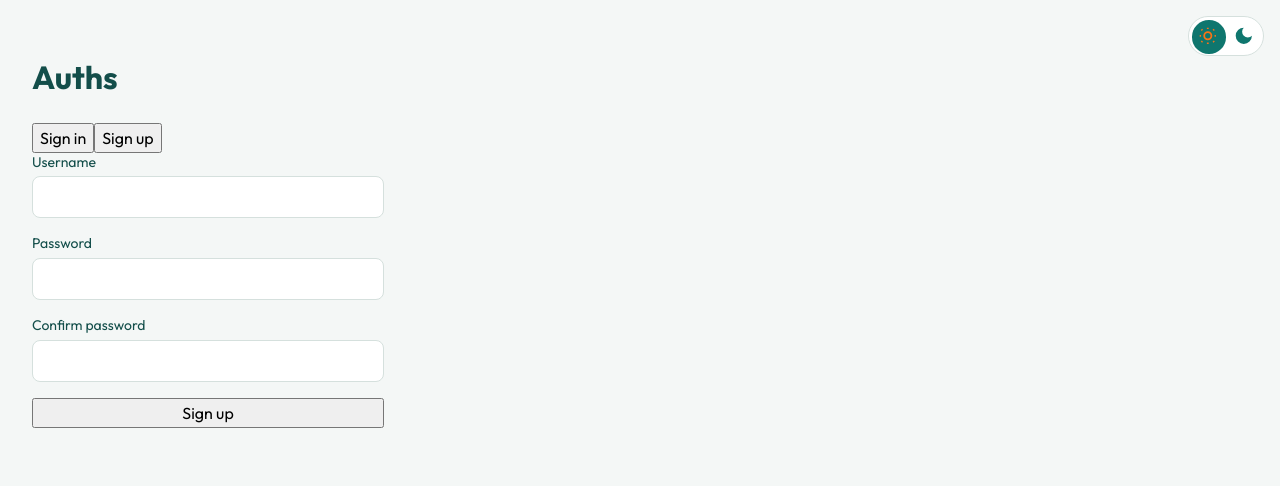
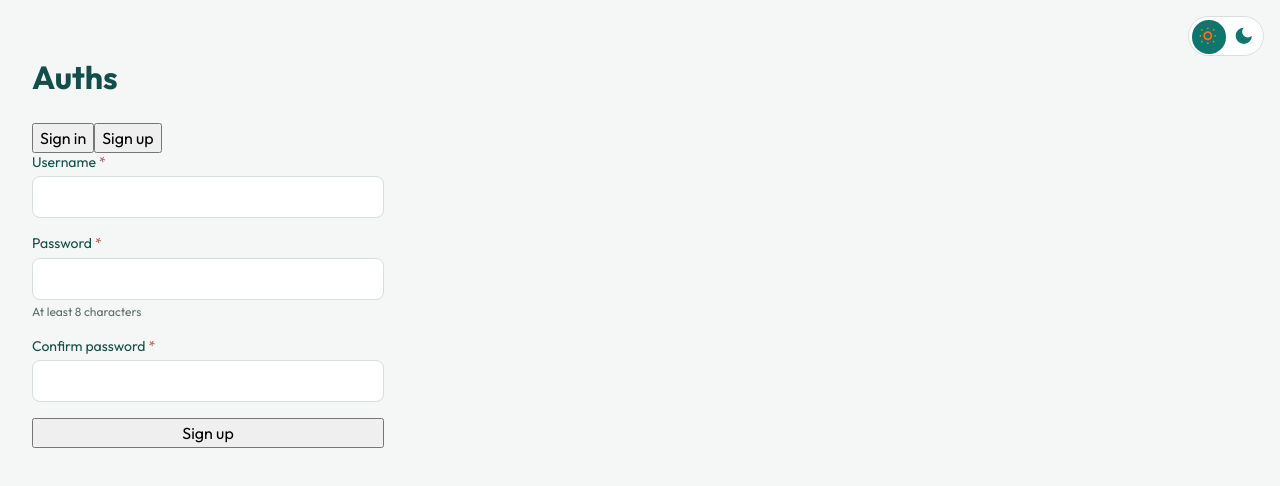
Before and after one commit to barfaoui/train-blocks, a React (Vite) app in the folder auths/front/: page /login in a window 1280 px wide. Both pictures are taken after a click on the tab "Sign up". Shown: the top 486 px of the page. Built offline with nearby package versions, Linux system fonts and the light colour scheme; no server answers.

Commit message:
required and helper text

```diff
--- a/auths/front/src/pages/LoginPage.tsx
+++ b/auths/front/src/pages/LoginPage.tsx
@@ -45,6 +45,7 @@ export function LoginPage() {
             label="Username"
             name="username"
             autoComplete="username"
+            required
             value={signInUsername}
             onChange={setSignInUsername}
           />
@@ -53,6 +54,7 @@ export function LoginPage() {
             name="password"
             type="password"
             autoComplete="current-password"
+            required
             value={signInPassword}
             onChange={setSignInPassword}
           />
@@ -64,6 +66,7 @@ export function LoginPage() {
             label="Username"
             name="username"
             autoComplete="username"
+            required
             value={signUpUsername}
             onChange={setSignUpUsername}
           />
@@ -72,6 +75,8 @@ export function LoginPage() {
             name="password"
             type="password"
             autoComplete="new-password"
+            required
+            helperText="At least 8 characters"
             value={signUpPassword}
             onChange={setSignUpPassword}
           />
@@ -80,6 +85,7 @@ export function LoginPage() {
             name="confirmPassword"
             type="password"
             autoComplete="new-password"
+            required
             value={signUpConfirmPassword}
             onChange={setSignUpConfirmPassword}
           />
--- a/common/styles/TextInput.module.css
+++ b/common/styles/TextInput.module.css
@@ -37,6 +37,17 @@
   }
 }
 
+.requiredAsterisk {
+  color: var(--color-required);
+}
+
+.helper {
+  margin: 0;
+  font-size: var(--font-size-xs);
+  line-height: 1.4;
+  color: var(--color-text-muted);
+}
+
 .error {
   margin: 0;
   color: var(--color-danger);
--- a/common/styles/TextInput.tsx
+++ b/common/styles/TextInput.tsx
@@ -8,26 +8,39 @@ export type TextInputProps = {
   value: string;
   onChange: (value: string) => void;
   error?: string;
+  helperText?: string;
+  required?: boolean;
   className?: string;
-} & Omit<ComponentPropsWithoutRef<'input'>, 'id' | 'value' | 'onChange' | 'className'>;
+} & Omit<ComponentPropsWithoutRef<'input'>, 'id' | 'value' | 'onChange' | 'className' | 'required'>;
 
 export function TextInput({
   label,
   value,
   onChange,
   error,
+  helperText,
+  required,
   type = 'text',
   className,
   ...inputProps
 }: TextInputProps) {
   const id = useId();
+  const helperId = `${id}-helper`;
   const errorId = `${id}-error`;
   const invalid = Boolean(error);
+  const describedBy = [helperText ? helperId : undefined, invalid ? errorId : undefined]
+    .filter(Boolean)
+    .join(' ');
 
   return (
     <div className={[styles.root, className].filter(Boolean).join(' ')}>
       <TypographySmall as="label" htmlFor={id}>
         {label}
+        {required ? (
+          <span className={styles.requiredAsterisk} aria-hidden="true">
+            {' *'}
+          </span>
+        ) : null}
       </TypographySmall>
       <input
         {...inputProps}
@@ -38,9 +51,15 @@ export function TextInput({
           .filter(Boolean)
           .join(' ')}
         aria-invalid={invalid}
-        aria-describedby={invalid ? errorId : undefined}
+        aria-required={required || undefined}
+        aria-describedby={describedBy || undefined}
         onChange={(event) => onChange(event.target.value)}
       />
+      {helperText ? (
+        <p id={helperId} className={styles.helper}>
+          {helperText}
+        </p>
+      ) : null}
       {error ? (
         <TypographySmall as="p" id={errorId} className={styles.error}>
           {error}
--- a/common/styles/tokens.css
+++ b/common/styles/tokens.css
@@ -12,9 +12,11 @@
   --color-primary-contrast: #ffffff;
   --color-accent: #f97316;
   --color-danger: #dc2626;
+  --color-required: #b85c55;
   --color-success: #059669;
 
   --font-sans: 'Outfit', system-ui, sans-serif;
+  --font-size-xs: 0.75rem;
   --font-size-sm: 0.875rem;
   --font-size-md: 1rem;
   --font-size-lg: 1.125rem;
@@ -42,5 +44,6 @@
   --color-primary-contrast: #042f2e;
   --color-accent: #fb923c;
   --color-danger: #f87171;
+  --color-required: #d49a94;
   --color-success: #34d399;
 }
```
